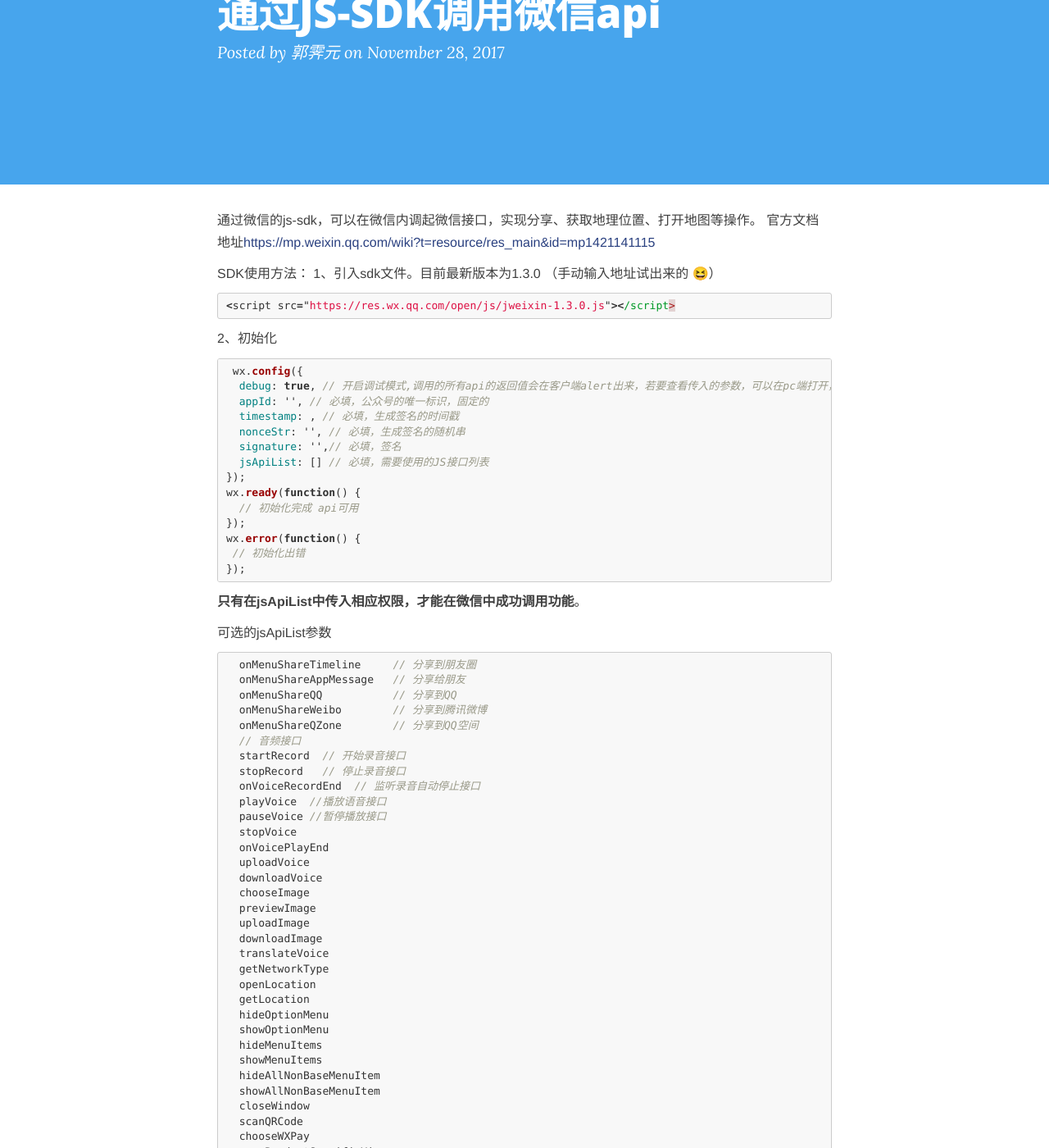
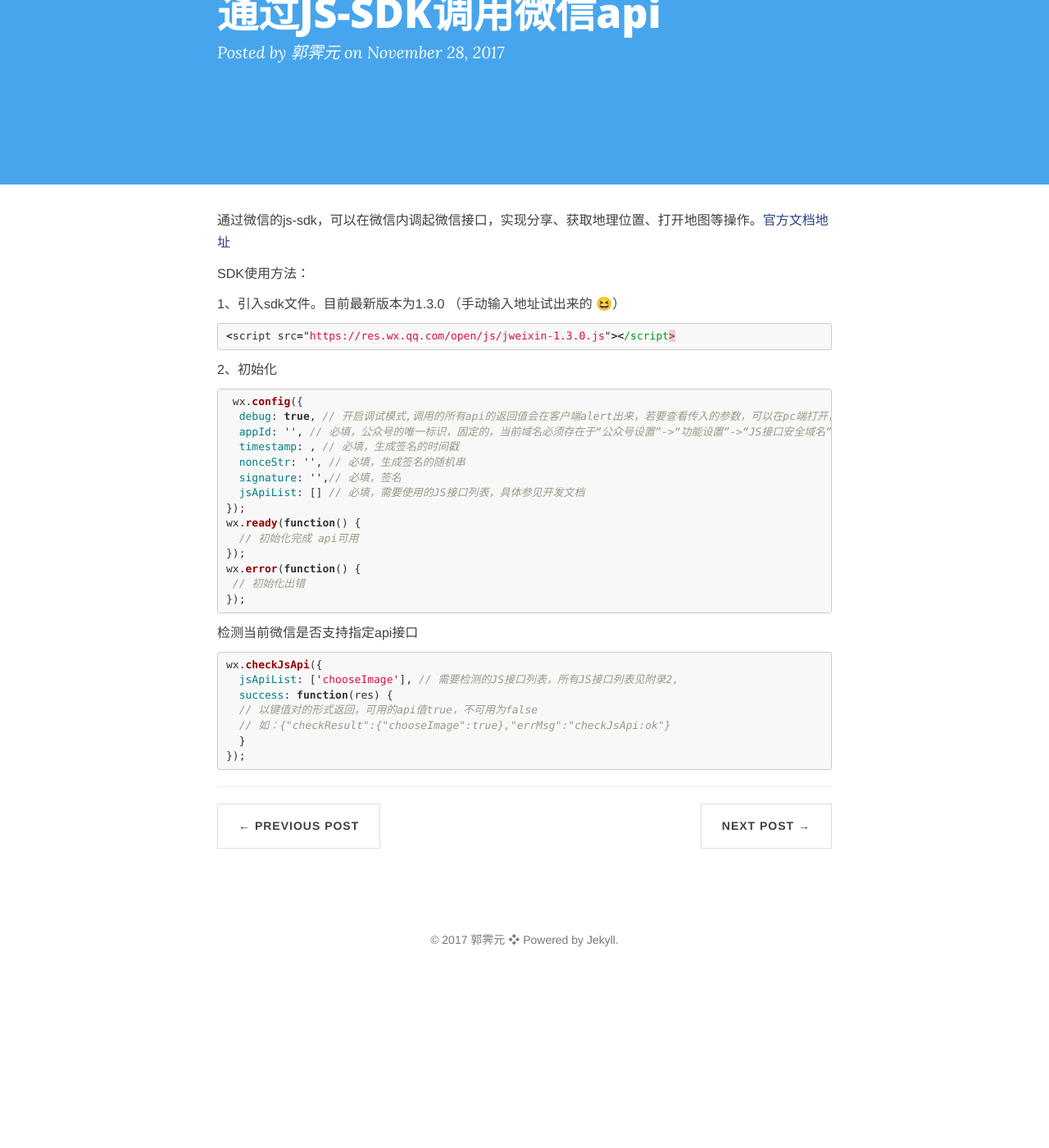
Before and after one commit to liuzesi/GyueGuo.github.io, a Jekyll site: the page built from _posts/2017-11-28-通过JS-SDK调用微信api.md, in a window 1280 px wide and 1400 px high, scrolled down 209 px. Shown: the whole window at 82% size. Built offline with Jekyll 4.4.1, drawn with Linux system fonts in a browser that asks for light colours; nearby versions of some CDN libraries; emoji names are drawn with the system emoji font; comment, search, counter and statistics services are not loaded; after the commit the page ends 1433 px from its top, so only the background shows below that; some of the changed text lies outside the part shown.

Commit message:
change wechat jssdk

````diff
--- a/_posts/2017-11-28-通过JS-SDK调用微信api.md
+++ b/_posts/2017-11-28-通过JS-SDK调用微信api.md
@@ -6,24 +6,26 @@
 tags: [wechat]
 description: 微信JS-SDK说明
 ---
-通过微信的js-sdk，可以在微信内调起微信接口，实现分享、获取地理位置、打开地图等操作。
-官方文档地址[https://mp.weixin.qq.com/wiki?t=resource/res_main&id=mp1421141115](https://mp.weixin.qq.com/wiki?t=resource/res_main&id=mp1421141115)
+通过微信的js-sdk，可以在微信内调起微信接口，实现分享、获取地理位置、打开地图等操作。[官方文档地址](https://mp.weixin.qq.com/wiki?t=resource/res_main&id=mp1421141115)
 
 SDK使用方法：
+
 1、引入sdk文件。目前最新版本为1.3.0 （手动输入地址试出来的 :satisfied:）
+
 ```javascript
 <script src="https://res.wx.qq.com/open/js/jweixin-1.3.0.js"></script>
 ```
 
 2、初始化
+
 ```javascript
  wx.config({
   debug: true, // 开启调试模式,调用的所有api的返回值会在客户端alert出来，若要查看传入的参数，可以在pc端打开，参数信息会通过log打出，仅在pc端时才会打印。
-  appId: '', // 必填，公众号的唯一标识，固定的
+  appId: '', // 必填，公众号的唯一标识，固定的，当前域名必须存在于“公众号设置”->“功能设置”->“JS接口安全域名”。
   timestamp: , // 必填，生成签名的时间戳
   nonceStr: '', // 必填，生成签名的随机串
   signature: '',// 必填，签名
-  jsApiList: [] // 必填，需要使用的JS接口列表
+  jsApiList: [] // 必填，需要使用的JS接口列表，具体参见开发文档
 });
 wx.ready(function() {
   // 初始化完成 api可用
@@ -33,44 +35,13 @@
 });
 ```
 
-**只有在jsApiList中传入相应权限，才能在微信中成功调用功能**。
-
-可选的jsApiList参数
+检测当前微信是否支持指定api接口
 ```javascript
-  onMenuShareTimeline     // 分享到朋友圈
-  onMenuShareAppMessage   // 分享给朋友
-  onMenuShareQQ           // 分享到QQ
-  onMenuShareWeibo        // 分享到腾讯微博
-  onMenuShareQZone        // 分享到QQ空间
-  // 音频接口
-  startRecord  // 开始录音接口
-  stopRecord   // 停止录音接口
-  onVoiceRecordEnd  // 监听录音自动停止接口
-  playVoice  //播放语音接口
-  pauseVoice //暂停播放接口
-  stopVoice
-  onVoicePlayEnd
-  uploadVoice
-  downloadVoice
-  chooseImage
-  previewImage
-  uploadImage
-  downloadImage
-  translateVoice
-  getNetworkType
-  openLocation
-  getLocation
-  hideOptionMenu
-  showOptionMenu
-  hideMenuItems
-  showMenuItems
-  hideAllNonBaseMenuItem
-  showAllNonBaseMenuItem
-  closeWindow
-  scanQRCode
-  chooseWXPay
-  openProductSpecificView
-  addCard
-  chooseCard
-  openCard
+wx.checkJsApi({
+  jsApiList: ['chooseImage'], // 需要检测的JS接口列表，所有JS接口列表见附录2,
+  success: function(res) {
+  // 以键值对的形式返回，可用的api值true，不可用为false
+  // 如：{"checkResult":{"chooseImage":true},"errMsg":"checkJsApi:ok"}
+  }
+});
 ```
````
